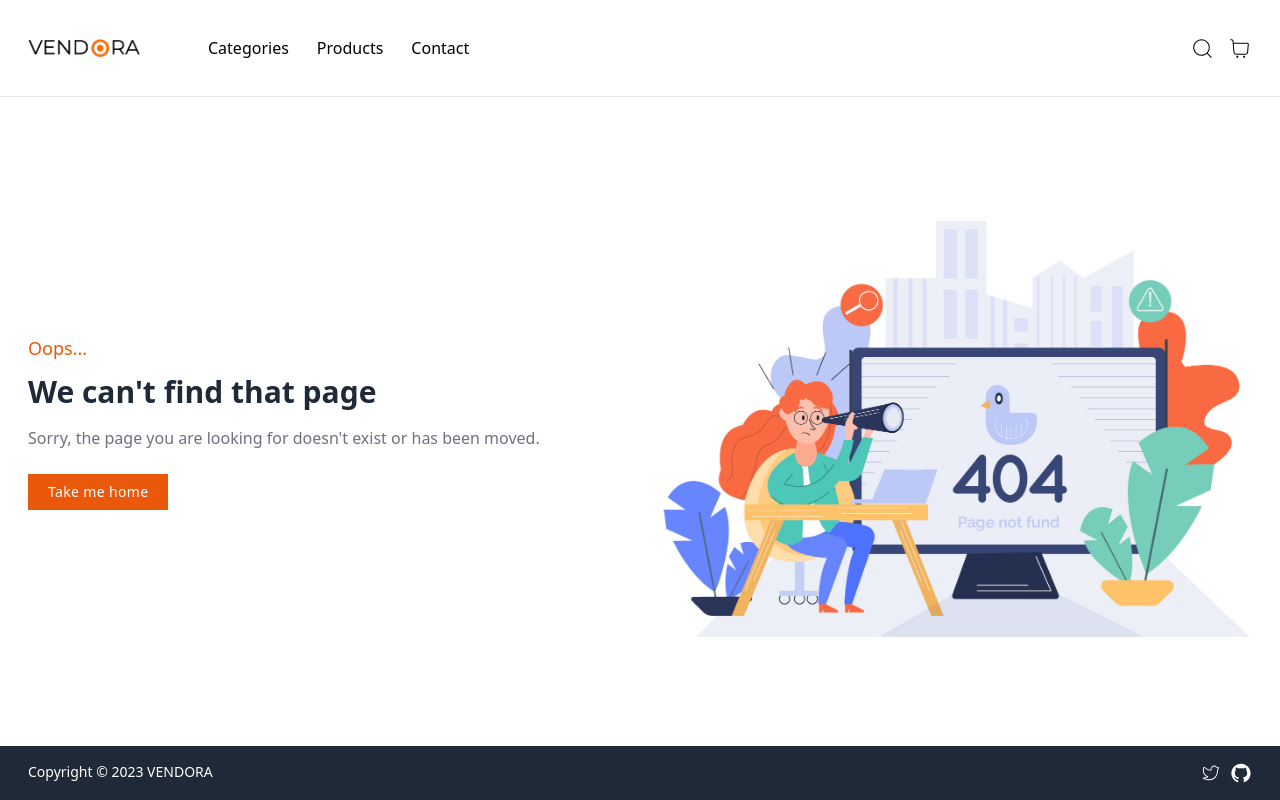
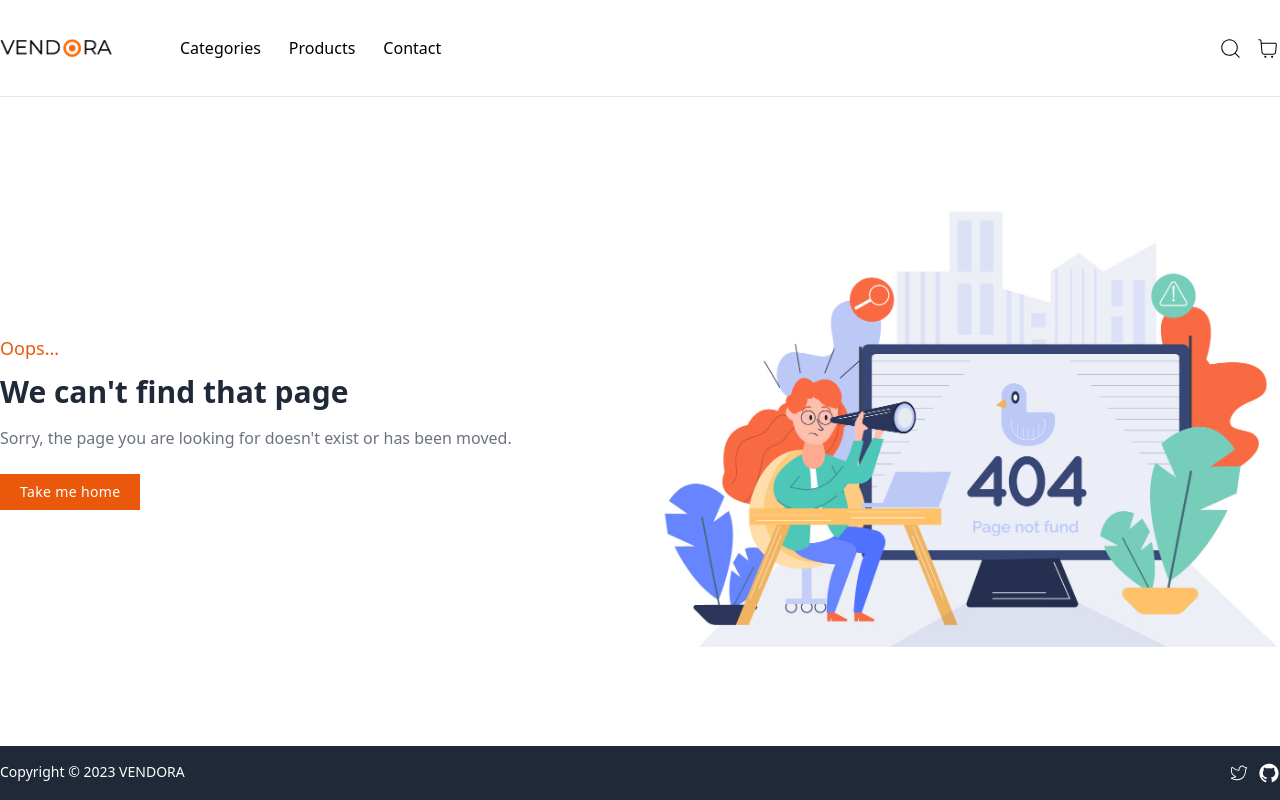
Before and after one commit to mohit-raj-purohit/MockMarket, a React (Vite) app: page /contact in a window 1280 px wide. Built offline with nearby package versions, Linux system fonts and the light colour scheme.

Commit message:
adds nav service

```diff
--- a/src/components/molecules/Header/Header.tsx
+++ b/src/components/molecules/Header/Header.tsx
@@ -4,6 +4,7 @@ import viteLogoDark from '../../../assets/logo-dark.png';
 import './index.css';
 import {Link} from 'react-router-dom';
 import {HOME_PAGE_PATH} from '../../../constants';
+import {MAIN_NAVIGATION} from '../../../services/navigation.service';
 // import { useDispatch, useSelector } from 'react-redux';
 // import { addItem } from '../../../redux/slices/CartSlice';
 // import {AppState} from '../../../redux/store/store';
@@ -31,27 +32,27 @@ const Header: React.FC = () => {
 				>
 					<img src={viteLogoDark} className="w-28 block" alt="logo" />
 				</Link>
+				{MAIN_NAVIGATION.length && (
 					<nav className="ml-10">
 						<div className="flex flex-wrap items-center justify-between mx-auto p-4">
 							<ul className="flex-raw hidden md:flex ">
+								{MAIN_NAVIGATION.map(({name, path}, index) => {
+									return (
 										<li>
-								<a href="#" className="block py-2 pl-3 pr-4">
-									Categories
-								</a>
+											<Link
+												to={path}
+												key={index}
+												className="block py-2 pl-3 pr-4"
+											>
+												{name}
+											</Link>
 										</li>
-							<li>
-								<a href="#" className="block py-2 pl-3 pr-4">
-									Products
-								</a>
-							</li>
-							<li>
-								<a href="#" className="block py-2 pl-3 pr-4">
-									Contact
-								</a>
-							</li>
+									);
+								})}
 							</ul>
 						</div>
 					</nav>
+				)}
 
 				<button type="button" className="ml-auto mr-3">
 					<CiSearch size={25} />
--- a/src/constants/routes.ts
+++ b/src/constants/routes.ts
@@ -1,2 +1,5 @@
 export const HOME_PAGE_PATH:string = '/';
+export const CATEGORIES_PAGE_PATH:string = '/categories';
+export const PRODUCTS_PAGE_PATH:string = '/products';
+export const CONTACT_PAGE_PATH:string = '/contact';
 export const PAGE_NOT_FOUND_PATH:string = '*';
--- /dev/null
+++ b/src/services/navigation.service.ts
@@ -0,0 +1,16 @@
+import { CATEGORIES_PAGE_PATH, CONTACT_PAGE_PATH, PRODUCTS_PAGE_PATH } from "../constants";
+
+export const MAIN_NAVIGATION = [
+	{
+		name: 'Categories',
+		path: CATEGORIES_PAGE_PATH
+	},
+	{
+		name: 'Products',
+		path: PRODUCTS_PAGE_PATH
+	},
+	{
+		name: 'Contact',
+		path: CONTACT_PAGE_PATH
+	}
+];
--- a/src/styles/index.css
+++ b/src/styles/index.css
@@ -4,7 +4,8 @@
 
 .v-container {
     @apply container;
-    @apply px-7;
+    @apply px-5;
+    @apply md:px-0;
 }
 .main-wrapper {
     @apply flex;
```
Lines whose indentation alone changed are shown as unchanged.
